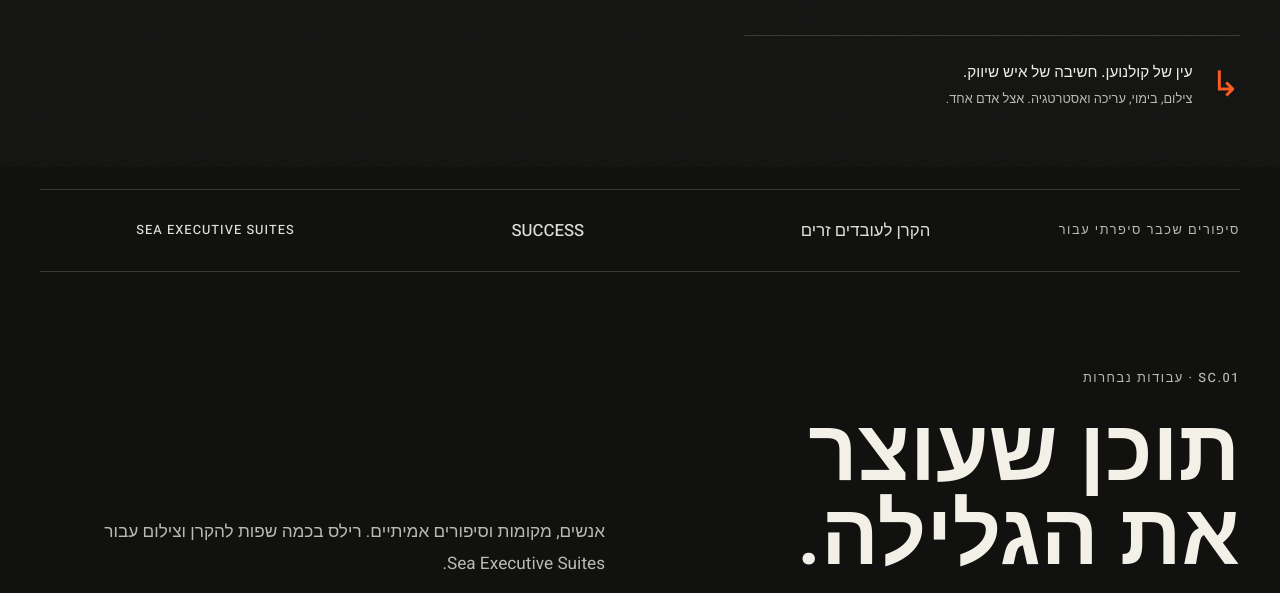
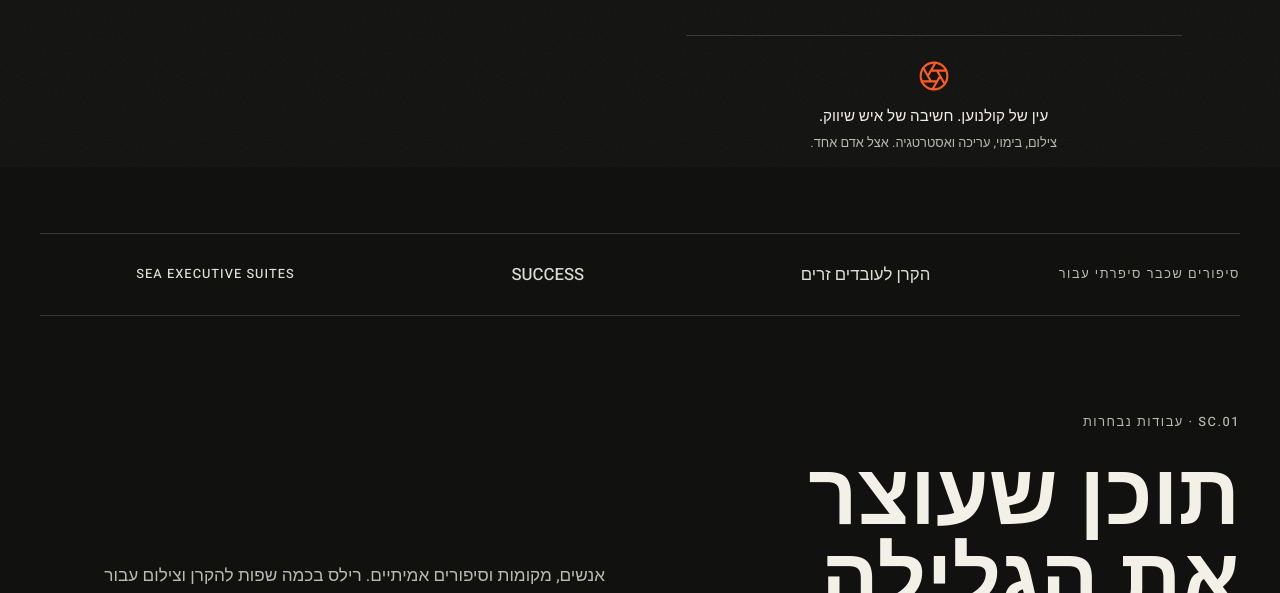
Before and after one commit to itaydile3/shimi, a plain HTML site: page index.html in a window 1280 px wide. Shown: the part 1065-1658 px from the top of the page. Drawn offline with Linux system fonts and the light colour scheme; a web font is replaced by a local one.

Commit message:
Center hero credential and add aperture icon

```diff
--- a/index.html
+++ b/index.html
@@ -39,7 +39,7 @@
       rel="stylesheet"
     />
     <link rel="preload" as="image" href="assets/hero-poster.webp" type="image/webp" />
-    <link rel="stylesheet" href="styles.css?v=15" />
+    <link rel="stylesheet" href="styles.css?v=16" />
     <script>
       document.documentElement.classList.add("js");
       try {
@@ -84,7 +84,7 @@ like a film.">בואו נצלם אותו
             <a class="text-link" href="#work" data-he="לצפייה בעבודות ↓" data-en="Explore the work ↓">לצפייה בעבודות ↓</a>
           </div>
           <p class="micro" data-he="שיחת היכרות של 15 דקות · ללא עלות וללא התחייבות" data-en="A free 15-minute introduction · No commitment">שיחת היכרות של 15 דקות · ללא עלות וללא התחייבות</p>
-          <div class="hero-credential"><span class="frame-mark" aria-hidden="true">↳</span><div><strong data-he="עין של קולנוען. חשיבה של איש שיווק." data-en="A filmmaker’s eye. A marketer’s mindset.">עין של קולנוען. חשיבה של איש שיווק.</strong><span data-he="צילום, בימוי, עריכה ואסטרטגיה. אצל אדם אחד." data-en="Filming, directing, editing, and strategy. With one person.">צילום, בימוי, עריכה ואסטרטגיה. אצל אדם אחד.</span></div></div>
+          <div class="hero-credential"><span class="frame-mark" aria-hidden="true"><svg viewBox="0 0 24 24" fill="none" stroke="currentColor" stroke-width="1.6" stroke-linecap="round" stroke-linejoin="round" focusable="false"><circle cx="12" cy="12" r="10" /><path d="m14.31 8 5.74 9.94M9.69 8h11.48M7.38 12l5.74-9.94M9.69 16 3.95 6.06M14.31 16H2.83M16.62 12l-5.74 9.94" /></svg></span><div><strong data-he="עין של קולנוען. חשיבה של איש שיווק." data-en="A filmmaker’s eye. A marketer’s mindset.">עין של קולנוען. חשיבה של איש שיווק.</strong><span data-he="צילום, בימוי, עריכה ואסטרטגיה. אצל אדם אחד." data-en="Filming, directing, editing, and strategy. With one person.">צילום, בימוי, עריכה ואסטרטגיה. אצל אדם אחד.</span></div></div>
         </div>
         <figure class="hero-feature">
           <div class="hero-media">
--- a/styles.css
+++ b/styles.css
@@ -57,8 +57,9 @@ p { text-wrap: pretty; }
 .lede { margin: 28px 0 30px; max-width: 34rem; }
 .hero-actions { display: flex; align-items: center; gap: 24px; flex-wrap: wrap; }
 .micro { margin: 14px 0 0; color: var(--muted); font-size: .8rem; }
-.hero-credential { display: flex; align-items: center; gap: 18px; margin-top: 38px; padding-top: 24px; border-top: 1px solid var(--line); max-width: 31rem; }
-.frame-mark { color: var(--accent); font-size: 2.2rem; line-height: 1; }
+.hero-credential { display: flex; flex-direction: column; align-items: center; gap: 12px; margin-top: 38px; margin-inline: auto; padding-top: 24px; border-top: 1px solid var(--line); max-width: 31rem; text-align: center; }
+.frame-mark { display: flex; color: var(--accent); }
+.frame-mark svg { display: block; width: 32px; height: 32px; }
 .hero-credential strong { display: block; font-size: .95rem; font-weight: 500; }
 .hero-credential div > span { display: block; color: var(--muted); font-size: .8rem; margin-top: 4px; }
 .hero-feature { margin: 0; width: 100%; max-width: 460px; justify-self: end; }
```
